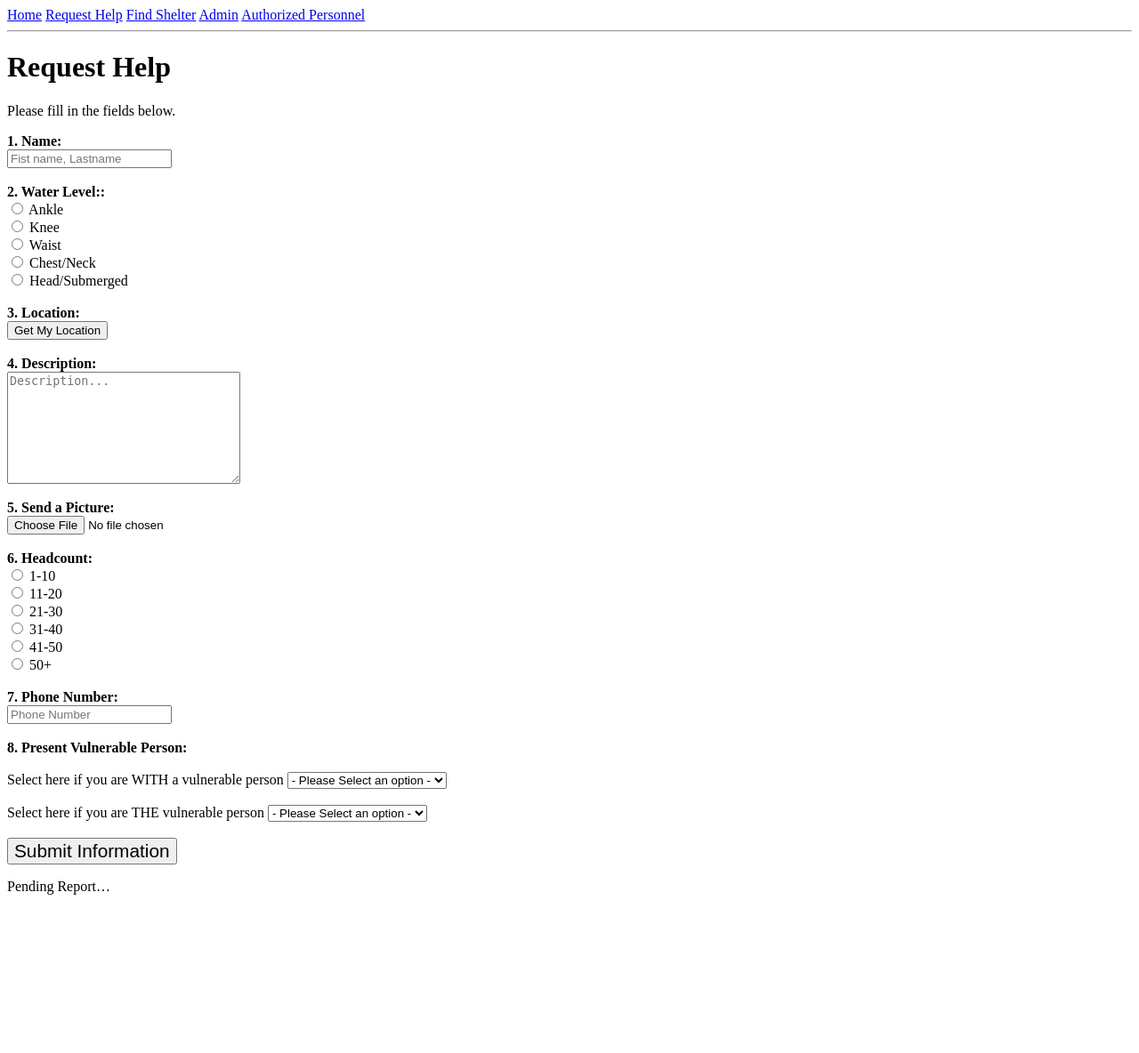
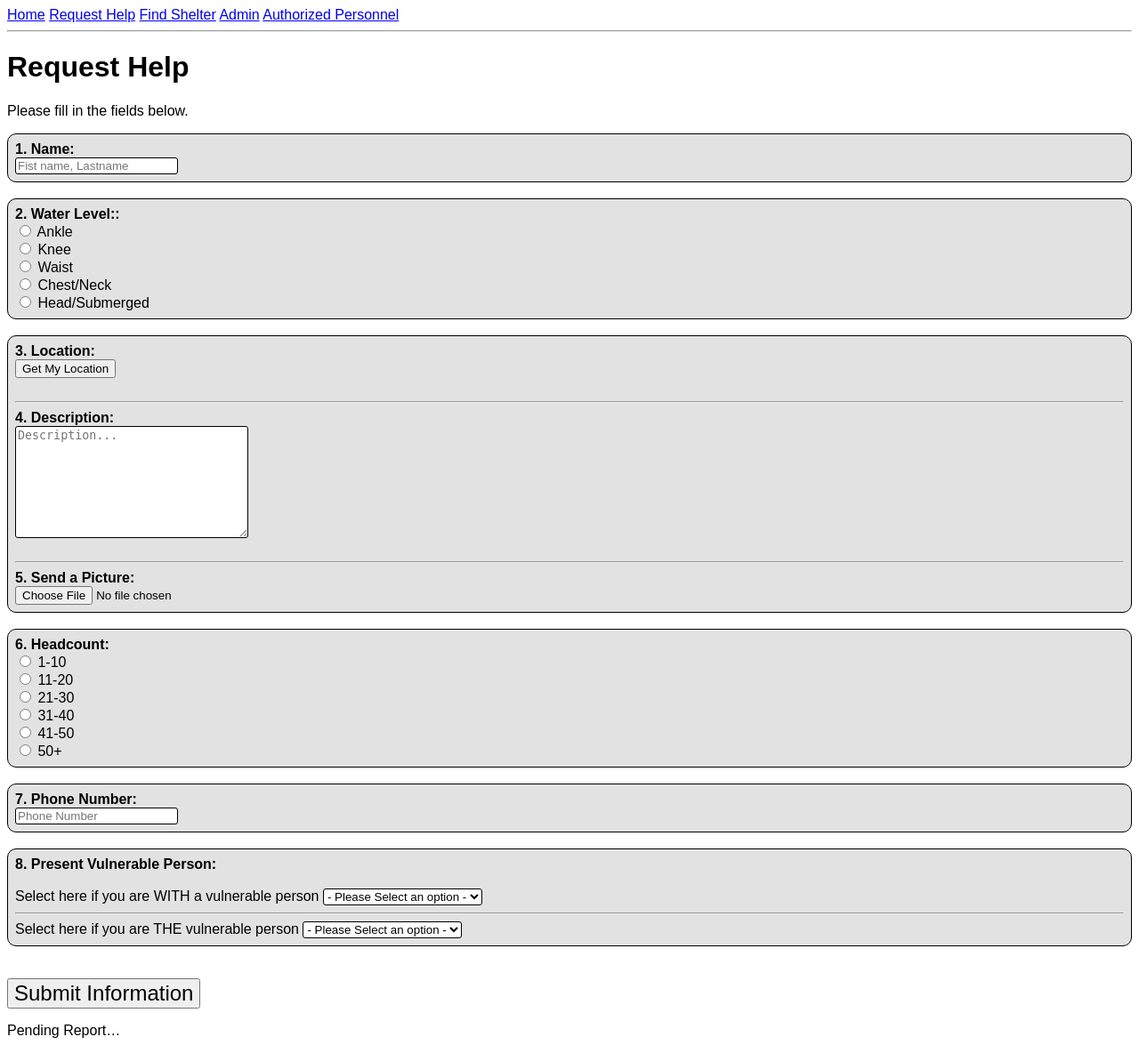
Before and after one commit to Ezekiel-Serva/LigtasKababayan, a PHP site: page /navigations/reqhelp.php in a window 1280 px wide. Shown: the whole page at 89% size. Before the commit the page ends 1006 px from the top, so only its background shows below. Run offline with PHP 8.4, Linux system fonts and the light colour scheme.

Commit message:
Added basic css design in 'Request Help' page for UI readability

```diff
--- a/navigations/reqhelp.php
+++ b/navigations/reqhelp.php
@@ -14,11 +14,13 @@
 
     <p>Please fill in the fields below.</p>
 
+    <div class="nameField">
         <b>1. Name:</b><br>
         <input type="text" id="name" placeholder="Fist name, Lastname">
-
-    <br><br>
-
+        <br>
+    </div>
+    <br>
+    <div class="waterlvlField">
         <b>2. Water Level::</b><br>
         <input type="radio" name="level" value="Ankle" id="ankle">
         Ankle
@@ -34,9 +36,11 @@
         <br>
         <input type="radio" name="level" value="Head" id="head">
         Head/Submerged
+    </div>
 
-    <br><br>
+    <br>
 
+    <div class="locationsField">
         <b>3. Location:</b><br>
         <button type="button" id="locate">Get My Location</button>
         <!--Latitude/Longitude Locator Id-->
@@ -44,16 +48,21 @@
         <input type="hidden" id="lng">
     	<br><br>
 
+        <hr>
+
     	<b>4. Description:</b><br>
     	<textarea rows="8" cols="30" id="locationDesc" placeholder="Description..."></textarea><br>
     	<br>
+
+        <hr>
+
     	<b>5. Send a Picture:</b><br>
         <input type="file" id="cameraInput" accept="image/*">
+    </div>
 
+    <br>
 
-    <br><br>
-
-
+	<div class="headcountField">
     	<b>6. Headcount:</b><br>
         <input type="radio" name="peoples" id="count1" value="1-10">
         1-10
@@ -77,13 +86,18 @@
     	<br>
         <input type="radio" name="peoples" id="count5" value="50+">
         50+
+    </div>
 
-    <br><br>
+    <br>
+
+    <div class="phoneNumField">
 	    <b>7. Phone Number:</b><br>
         <input type="tel" id="phone" placeholder="Phone Number">
+    </div>
 
-    <br><br>
+    <br>
 
+    <div class="vulnerableField">
     	<b>8. Present Vulnerable Person:</b><br><br>
     	Select here if you are WITH a vulnerable person
     	<select name="with_v" id="with_Vul">
@@ -95,7 +109,7 @@
     		<option value="with_injured">Injjred</option>
     	</select>
 
-	<br><br>
+	    <br><hr>
 
     	Select here if you are THE vulnerable person
     	<select name="user_v" id="user_Vul">
@@ -106,6 +120,7 @@
     		<option value="user_pwd">PWD</option>
     		<option value="user_injured">Injured</option>
     	</select>
+    </div>
 
 	<br><br>
     <button type="button" id="submit">Submit Information</button>
--- a/style.css
+++ b/style.css
@@ -1,4 +1,69 @@
+body{
+    font-family: Arial, Helvetica, sans-serif;
+}
+
+.nameField{
+    border: 1px solid black;
+    border-radius: 10px;
+    padding: 8px;
+    background-color: #e2e2e2;
+}
+.nameField input{
+    background-color: #fff;
+    border: 1px solid black;
+    border-radius: 3px;
+}
+
+.waterlvlField{
+    border: 1px solid black;
+    border-radius: 10px;
+    padding: 8px;
+    background-color: #e2e2e2;
+}
+
+.locationsField{
+    border: 1px solid black;
+    border-radius: 10px;
+    padding: 8px;
+    background-color: #e2e2e2;
+}
+.locationsField textarea{
+    background-color: #fff;
+    border: 1px solid black;
+    border-radius: 3px;
+}
+
+.headcountField{
+    border: 1px solid black;
+    border-radius: 10px;
+    padding: 8px;
+    background-color: #e2e2e2;
+}
+
+.phoneNumField{
+    border: 1px solid black;
+    border-radius: 10px;
+    padding: 8px;
+    background-color: #e2e2e2;
+}
+.phoneNumField input{
+    background-color: #fff;
+    border: 1px solid black;
+    border-radius: 3px;
+}
+
+.vulnerableField{
+    border: 1px solid black;
+    border-radius: 10px;
+    padding: 8px;
+    background-color: #e2e2e2;
+}
+.vulnerableField select{
+    background-color: #fff;
+    border: 1px solid black;
+    border-radius: 3px;
+}
 
 #submit{
-  font-size: 1.3em;
+    font-size: 1.5em;
 }
```
Lines whose indentation alone changed are shown as unchanged.
